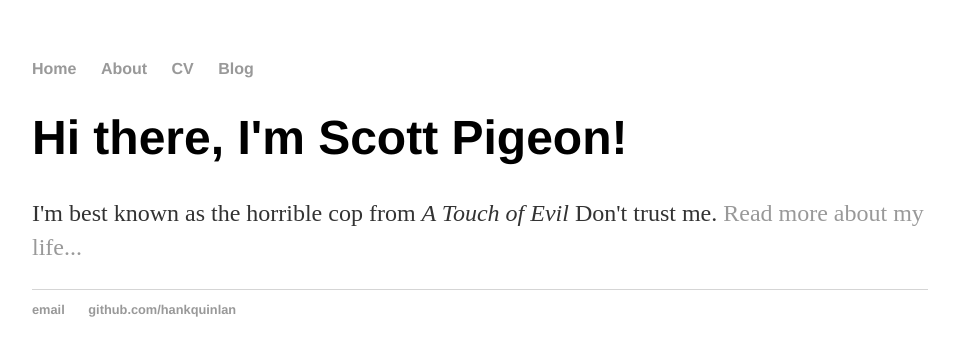
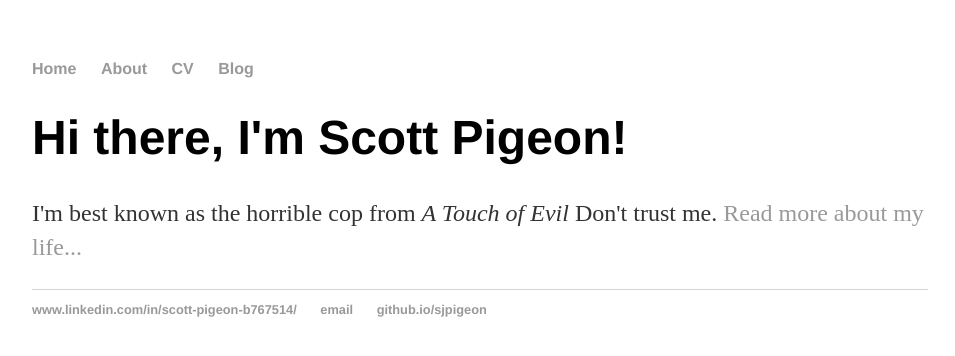
Before and after one commit to sjpigeon/Product-Management, a Jekyll site: the page built from index.html, in a window 1280 px wide. Shown: the top 356 px of the page, without its empty margins (160-1115 px from the left). Built offline with Jekyll 4.4.1, drawn with Linux system fonts in a browser that asks for light colours.

Commit message:
Update default.html

```diff
--- a/_layouts/default.html
+++ b/_layouts/default.html
@@ -20,9 +20,10 @@
 
 			</div><!-- /.container -->
 			<footer>
-	    		<ul>
-	        		<li><a href="mailto:hankquinlanhub@gmail.com">email</a></li>
-	        		<li><a href="https://github.com/hankquinlan">github.com/hankquinlan</a></li>
+	    			<ul>
+	        			<li><a href="https://www.linkedin.com">www.linkedin.com/in/scott-pigeon-b767514/</a></li>
+					<li><a href="mailto:sjpigeon@msn.com">email</a></li>
+	        			<li><a href="https://github.io/sjpigeon">github.io/sjpigeon</a></li>
 				</ul>
 			</footer>
 		</body>
```
